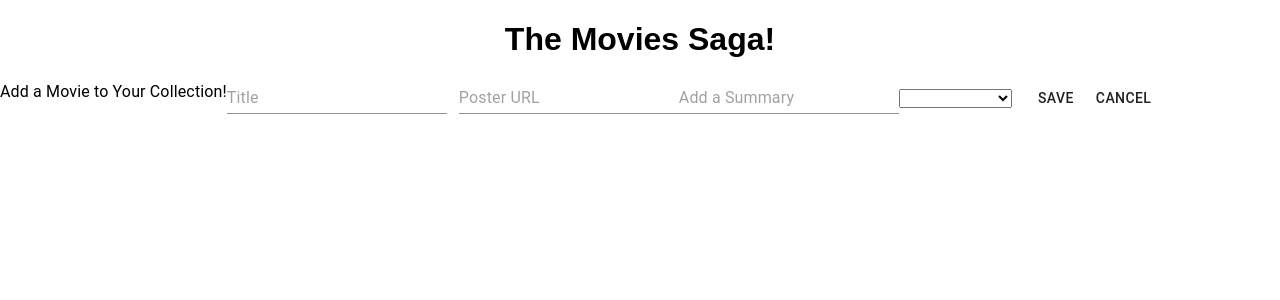
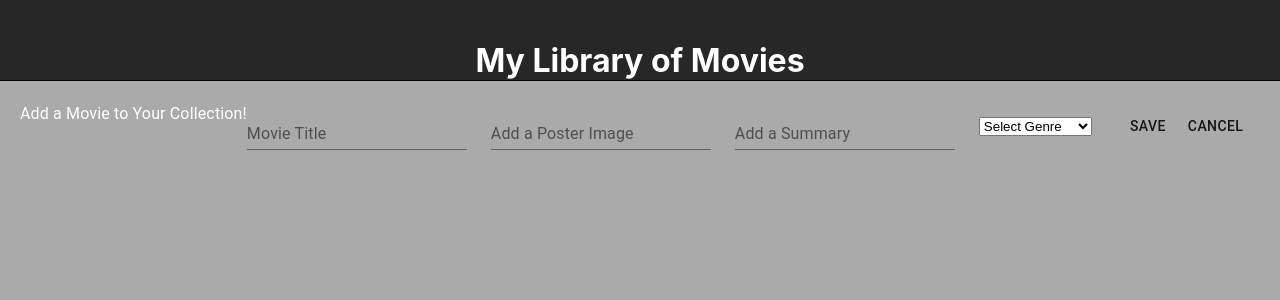
Before and after one commit to ebenstine/sagas-movielist, a React (Create React App) app: page /#/add-movie in a window 1280 px wide. Shown: the top 300 px of the page. Built offline with nearby package versions, Linux system fonts and the light colour scheme.

Commit message:
some material ui and css

```diff
--- a/src/components/AddMovieForm/AddMovieForm.js
+++ b/src/components/AddMovieForm/AddMovieForm.js
@@ -1,9 +1,12 @@
 import { useHistory } from 'react-router-dom';
+import { makeStyles } from '@material-ui/core/styles';
 //might not need useEffect here
 import { useState } from "react";
 import { useDispatch, useSelector } from 'react-redux';
-import { Box, Button, Typography, TextField, Input, Grid } from '@material-ui/core';
+import { TextField, Button, Typography, Box, Grid } from '@material-ui/core';
+
 //ran with test info and it is posting
+
 function AddMovie() {
     const history = useHistory();
     const dispatch = useDispatch();
@@ -42,41 +45,41 @@ function AddMovie() {
 
     return (
     <Box display="flex">
-
-            <Typography>Add a Movie to Your Collection!</Typography>
+        <Typography>Add a Movie to Your Collection!</Typography>
         <form>
             <Grid container spacing={3} alignItems="center">
             <Grid item>
-            <Input
+            <TextField
+                label="Movie Title"
                 type="text"
-                placeholder="Title"
                 onChange={(event) => handleInputs("title", event.target.value)}
             />
-            </Grid>
+           </Grid>
 
-            <Grid>
-            <Input
+            <Grid item>
+            <TextField
+                label="Add a Poster Image"
                 type="text"
-                placeholder="Poster URL"
                 onChange={(event) => handleInputs("poster", event.target.value)}
             />
             </Grid>
-            <Grid>
+            <Grid item>
             <TextField
+                label="Add a Summary"
                 type="text"
-                placeholder="Add a Summary"
                 rows="6"
                 cols="50"
                 onChange={(event) => handleInputs("description", event.target.value)}
 
             />
             </Grid>
-            <Grid>
+            <Grid item>
             <select
-                name="Genre"
+
+                label="Select Genre"
                 onChange={(event) => handleInputs("genre_id", event.target.value)}
             >
-                <option value="0"></option>
+                <option value="0">Select Genre</option>
                 <option value="1">Adventure</option>
                 <option value="2">Animated</option>
                 <option value="3">Biographical</option>
@@ -91,6 +94,7 @@ function AddMovie() {
                 <option value="12">Space-Opera</option>
                 <option value="13">Superhero</option>
             </select>
+
             </Grid>
 
             <br />
@@ -102,7 +106,7 @@ function AddMovie() {
         </Grid>
     </form>
 
-    </Box>
+</Box>
     );
 }
 
--- a/src/components/App/App.css
+++ b/src/components/App/App.css
@@ -4,10 +4,12 @@
 
 
 .App-header {
-  background-color: #222;
-  height: 150px;
+  background-color: rgb(39, 39, 39);
+  height: 40px;
   padding: 20px;
   color: white;
+  border-bottom: 1px solid black;
+  text-align: center;
 }
 
 .App-title {
--- a/src/components/App/App.js
+++ b/src/components/App/App.js
@@ -6,8 +6,8 @@ import AddMovieForm from '../AddMovieForm/AddMovieForm';
 
 function App() {
   return (
-    <div className="App">
-      <h1>The Movies Saga!</h1>
+    <div className="App-header">
+      <h1>My Library of Movies</h1>
       <Router>
         <Route path="/" exact>
           <MovieList />
--- a/src/components/MovieList/MovieList.css
+++ b/src/components/MovieList/MovieList.css
@@ -2,3 +2,11 @@
     display : flex;
     flex-wrap: wrap;
 }
+
+.card {
+    margin: 5px;
+}
+
+img {
+    cursor: pointer;
+}
--- a/src/components/MovieList/MovieList.jsx
+++ b/src/components/MovieList/MovieList.jsx
@@ -2,6 +2,10 @@ import React, { useEffect } from 'react';
 import { useDispatch, useSelector } from 'react-redux';
 import { useHistory } from 'react-router-dom'
 import './MovieList.css'
+import { Grid, Typography } from '@material-ui/core';
+//import MovieCard from '../MovieCard/MovieCard'
+
+
 
 function MovieList() {
 
@@ -9,6 +13,7 @@ function MovieList() {
     const history = useHistory();
     const movies = useSelector(store => store.movies);
     const genres = useSelector((store) => store.genres);
+
 
 
 
@@ -33,23 +38,29 @@ function MovieList() {
     }
 
     return (
-        <main>
-            <h1>MovieList</h1>
-            <button onClick={handleNext}>Add Movie</button>
+        <>
+
+            <Grid container justifyContent="center" spacing={4}>
+            <button onClick={handleNext}>Add a New Title!</button>
             <section className="movies">
-                {movies.map((movie) => {
+            {movies.map((movie) => {
                     return (
-                        <div key={movie.id} >
-                            <h5>{movie.title}</h5>
+                        <Grid item md={3} key={movie.id} >
+                            <div>
+                            <Typography variant="overline">{movie.title}</Typography>
+                            </div>
+                            <div>
                             <img onClick={() => handleClick(movie)}
                             src={movie.poster}
                             alt={movie.title}
                             />
                         </div>
+                        </Grid>
                     );
                 })}
             </section>
-        </main>
+            </Grid>
+        </>
 
     );
 }
--- a/src/index.css
+++ b/src/index.css
@@ -1,5 +1,6 @@
 body {
   margin: 0;
   padding: 0;
-  font-family: sans-serif;
+  background-color: rgb(170, 170, 170);
+  font-family:-apple-system, BlinkMacSystemFont, 'Segoe UI', Roboto, Oxygen, Ubuntu, Cantarell, 'Open Sans', 'Helvetica Neue', sans-serif;
 }
```
